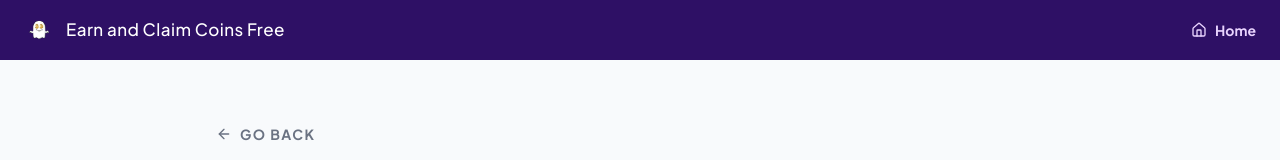
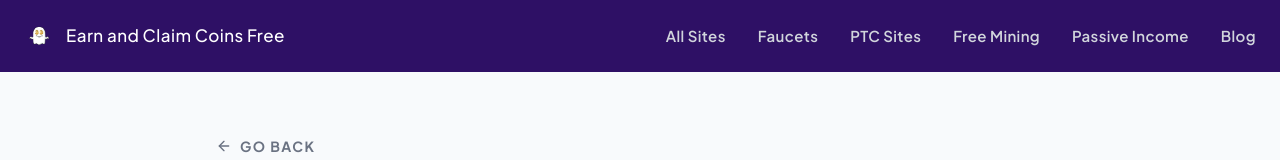
Before and after one commit to MATREX244/earnandclaimcoins, a React (Vite) app in the folder site/: page /about in a window 1280 px wide. Shown: the top 160 px of the page. Built offline with nearby package versions, Linux system fonts and the light colour scheme.

Commit message:
Fix: Standardize Header component across all pages and adjust spacing for better design

```diff
--- a/site/src/App.tsx
+++ b/site/src/App.tsx
@@ -5,6 +5,7 @@ import { SiteData, sites, Category } from './data';
 import { SiteCard } from './components/SiteCard';
 import AdBanner from './components/AdBanner';
 import AdBannerSticky from './components/AdBannerSticky';
+import Header from './components/Header';
 
 // Animated Counter — easeOutExpo, no layout thrash
 const AnimatedCounter = ({ endValue, duration, decimals = 0 }: { endValue: number; duration: number; decimals?: number }) => {
@@ -132,29 +133,7 @@ export default function App() {
       <script type="application/ld+json" dangerouslySetInnerHTML={{ __html: JSON.stringify(schemaItemList) }} />
       <script type="application/ld+json" dangerouslySetInnerHTML={{ __html: JSON.stringify(articleSchema) }} />
 
-      {/* Navbar */}
-      <header aria-label="Main Navigation" className={`sticky top-0 z-50 transition-all duration-300 bg-[#2e1065] text-white ${isScrolled ? 'shadow-xl shadow-purple-900/10 py-3' : 'py-3.5'}`}>
-        <div className="max-w-[1400px] mx-auto px-6 flex justify-between items-center">
-          <a href="#" className="flex items-center gap-2.5 group" aria-label="Home — Earn and Claim Coins Free">
-            <img src="/assets/icon.webp" alt="Earn and Claim Coins Free logo" className="w-8 h-8 object-contain" />
-            <span className="text-[17px] font-medium tracking-wide">Earn and Claim Coins Free</span>
-          </a>
-
-          <nav className="hidden lg:flex items-center gap-8 text-[15px] text-gray-300 font-semibold tracking-wide" aria-label="Category navigation">
-            <button onClick={() => { navigate('/'); window.scrollTo({ top: 0 }); }} className={`transition-colors ${activeCategory === 'ALL' ? 'text-white' : 'hover:text-white'}`}>All Sites</button>
-            <button onClick={() => { navigate('/faucet'); window.scrollTo({ top: 0 }); }} className={`transition-colors ${activeCategory === 'FAUCET' ? 'text-white' : 'hover:text-white'}`}>Faucets</button>
-            <button onClick={() => { navigate('/ptc'); window.scrollTo({ top: 0 }); }} className={`transition-colors ${activeCategory === 'PTC' ? 'text-white' : 'hover:text-white'}`}>PTC Sites</button>
-            <button onClick={() => { navigate('/freemining'); window.scrollTo({ top: 0 }); }} className={`transition-colors ${activeCategory === 'MINING' ? 'text-white' : 'hover:text-white'}`}>Free Mining</button>
-            <button onClick={() => { navigate('/passive'); window.scrollTo({ top: 0 }); }} className={`transition-colors ${activeCategory === 'PASSIVE' ? 'text-white' : 'hover:text-white'}`}>Passive Income</button>
-            <button
-              onClick={() => { navigate('/blog'); window.scrollTo({ top: 0 }); }}
-              className="hover:text-white transition-colors"
-            >
-              Blog
-            </button>
-          </nav>
-        </div>
-      </header>
+      <Header />
 
       {/* Mobile Bottom Nav */}
       <nav className="lg:hidden fixed bottom-0 w-full z-40 bg-[#2e1065] border-t border-purple-800/50 pb-[env(safe-area-inset-bottom)] shadow-[0_-4px_24px_rgba(0,0,0,0.2)]" aria-label="Mobile navigation">
--- /dev/null
+++ b/site/src/components/Header.tsx
@@ -0,0 +1,56 @@
+import { useState, useEffect } from 'react';
+import { useNavigate, useLocation } from 'react-router-dom';
+
+export default function Header() {
+  const navigate = useNavigate();
+  const location = useLocation();
+  const [isScrolled, setIsScrolled] = useState(false);
+
+  useEffect(() => {
+    const handleScroll = () => setIsScrolled(window.scrollY > 20);
+    window.addEventListener('scroll', handleScroll, { passive: true });
+    return () => window.removeEventListener('scroll', handleScroll);
+  }, []);
+
+  const navItems = [
+    { label: 'All Sites', path: '/' },
+    { label: 'Faucets', path: '/faucet' },
+    { label: 'PTC Sites', path: '/ptc' },
+    { label: 'Free Mining', path: '/freemining' },
+    { label: 'Passive Income', path: '/passive' },
+  ];
+
+  const isActive = (path: string) => {
+    if (path === '/' && location.pathname === '/') return true;
+    if (path !== '/' && location.pathname.startsWith(path)) return true;
+    return false;
+  };
+
+  return (
+    <header className={`sticky top-0 z-50 transition-all duration-300 bg-[#2e1065] text-white ${isScrolled ? 'shadow-xl py-4' : 'py-5'}`}>
+      <div className="max-w-[1400px] mx-auto px-6 flex justify-between items-center">
+        <button onClick={() => { navigate('/'); window.scrollTo({ top: 0 }); }} className="flex items-center gap-2.5 group">
+          <img src="/assets/icon.webp" alt="Logo" className="w-8 h-8 object-contain" />
+          <span className="text-[17px] font-medium tracking-wide">Earn and Claim Coins Free</span>
+        </button>
+        <nav className="hidden lg:flex items-center gap-8 text-[15px] text-gray-300 font-semibold tracking-wide">
+          {navItems.map((item) => (
+            <button
+              key={item.path}
+              onClick={() => { navigate(item.path); window.scrollTo({ top: 0 }); }}
+              className={`transition-colors ${isActive(item.path) ? 'text-white' : 'hover:text-white'}`}
+            >
+              {item.label}
+            </button>
+          ))}
+          <button
+            onClick={() => { navigate('/blog'); window.scrollTo({ top: 0 }); }}
+            className={`transition-colors ${location.pathname === '/blog' ? 'text-white' : 'hover:text-white'}`}
+          >
+            Blog
+          </button>
+        </nav>
+      </div>
+    </header>
+  );
+}
--- a/site/src/components/InfoLayout.tsx
+++ b/site/src/components/InfoLayout.tsx
@@ -2,6 +2,7 @@ import { ReactNode, useEffect, useState } from 'react';
 import { useNavigate } from 'react-router-dom';
 import { ArrowLeft, Home } from 'lucide-react';
 import AdBannerSticky from './AdBannerSticky';
+import Header from './Header';
 
 interface InfoLayoutProps {
   children: ReactNode;
@@ -21,21 +22,7 @@ export default function InfoLayout({ children, title }: InfoLayoutProps) {
   return (
     <div className="min-h-screen flex flex-col font-sans bg-[#f8fafc]">
       <AdBannerSticky />
-      {/* Navbar */}
-      <header className={`sticky top-0 z-50 transition-all duration-300 bg-[#2e1065] text-white ${isScrolled ? 'shadow-xl py-3' : 'py-3.5'}`}>
-        <div className="max-w-[1400px] mx-auto px-6 flex justify-between items-center">
-          <button onClick={() => navigate('/')} className="flex items-center gap-2.5 group">
-            <img src="/assets/icon.webp" alt="Logo" className="w-8 h-8 object-contain" />
-            <span className="text-[17px] font-medium tracking-wide">Earn and Claim Coins Free</span>
-          </button>
-          <button
-            onClick={() => navigate('/')}
-            className="flex items-center gap-2 text-sm font-bold text-purple-200 hover:text-white transition-colors"
-          >
-            <Home className="w-4 h-4" /> Home
-          </button>
-        </div>
-      </header>
+      <Header />
 
       <main className="flex-grow max-w-4xl mx-auto px-6 py-16 w-full">
         <button
--- a/site/src/pages/BlogPage.tsx
+++ b/site/src/pages/BlogPage.tsx
@@ -3,6 +3,7 @@ import { useNavigate } from 'react-router-dom';
 import { Search, Home, ArrowLeft, Share2, Twitter, Send, MoreHorizontal, Star } from 'lucide-react';
 import AdBannerSticky from '../components/AdBannerSticky';
 import AdBanner from '../components/AdBanner';
+import Header from '../components/Header';
 
 export default function BlogPage() {
   const navigate = useNavigate();
@@ -51,25 +52,7 @@ export default function BlogPage() {
     <div className="min-h-screen flex flex-col font-sans bg-[#f8fafc]">
       <AdBannerSticky />
 
-      {/* Navbar - Matching Header Print */}
-      <header className="sticky top-0 z-50 transition-all duration-300 bg-[#2e1065] text-white py-3.5 shadow-xl">
-        <div className="max-w-[1400px] mx-auto px-6 flex justify-between items-center">
-          <button onClick={() => navigate('/')} className="flex items-center gap-2.5 group">
-            <img src="/assets/icon.webp" alt="Logo" className="w-8 h-8 object-contain" />
-            <span className="text-[17px] font-medium tracking-wide">Earn and Claim Coins Free</span>
-          </button>
-          <nav className="hidden lg:flex items-center gap-8 text-[15px] text-gray-300 font-semibold tracking-wide">
-            <button onClick={() => navigate('/')} className="hover:text-white transition-colors">All Sites</button>
-            <button onClick={() => navigate('/faucet')} className="hover:text-white transition-colors">Faucets</button>
-            <button onClick={() => navigate('/ptc')} className="hover:text-white transition-colors">PTC Sites</button>
-            <button onClick={() => navigate('/freemining')} className="hover:text-white transition-colors">Free Mining</button>
-            <button onClick={() => navigate('/passive')} className="hover:text-white transition-colors">Passive Income</button>
-            <button className="text-white">
-              Blog
-            </button>
-          </nav>
-        </div>
-      </header>
+      <Header />
 
       <main className="flex-grow max-w-7xl mx-auto px-4 sm:px-6 lg:px-8 w-full py-12">
         <div className="flex flex-col lg:flex-row gap-10">
```
